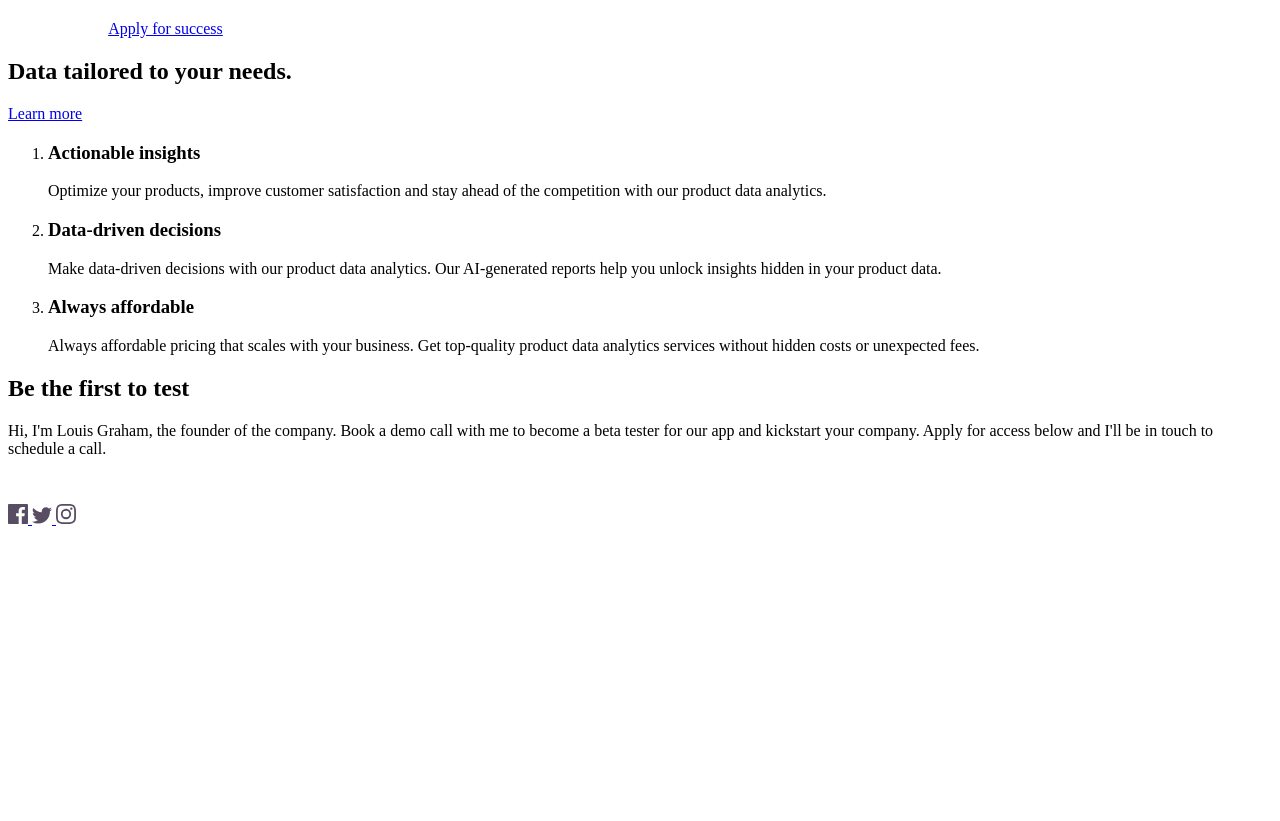
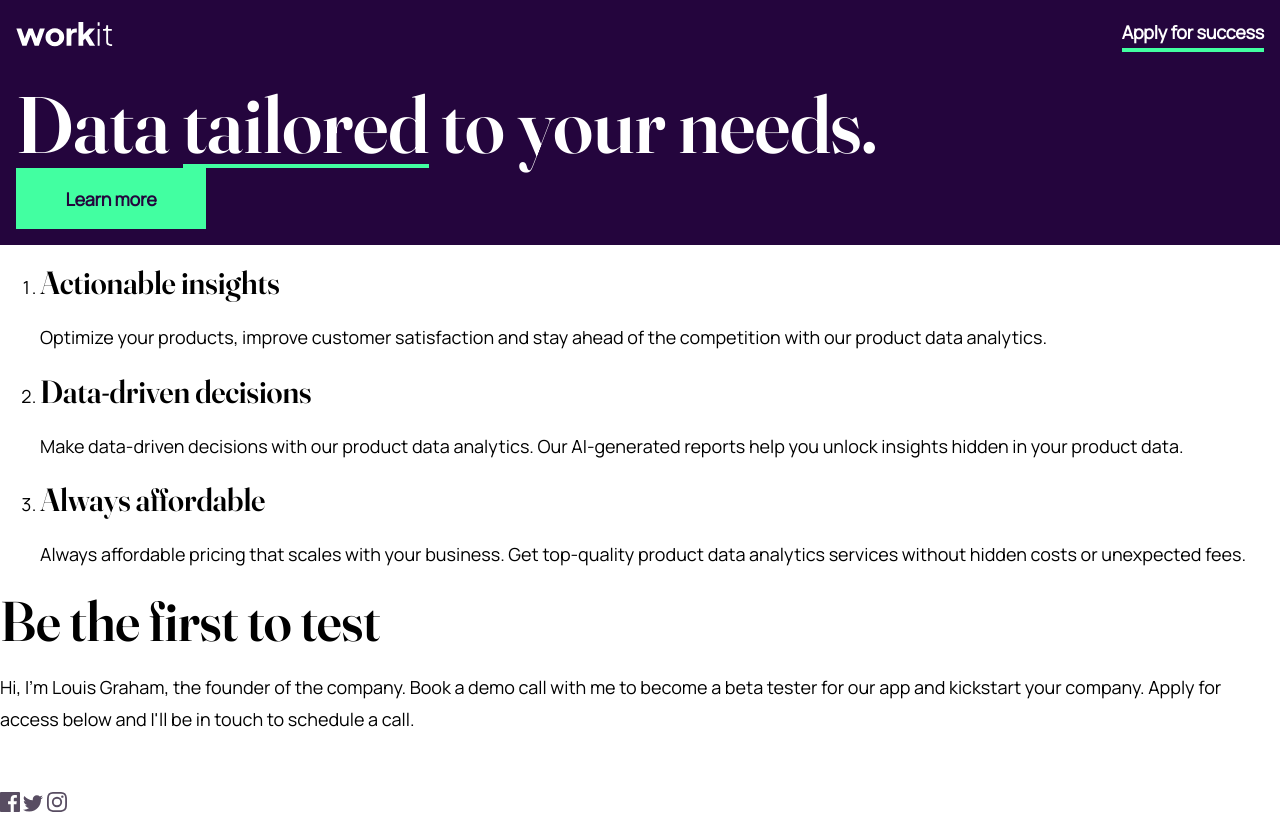
Before and after one commit to radektomasek/fm-workit-landing-page, a website built with Parcel: page index.html in a window 1280 px wide. Before the commit the page ends 800 px from the top, so only its background shows below. Built offline with nearby package versions, Linux system fonts and the light colour scheme.

Commit message:
Added font, variable settings, implementation of the core of the design system

```diff
--- a/index.html
+++ b/index.html
@@ -6,20 +6,17 @@
     <meta name="viewport" content="width=device-width, initial-scale=1.0">
     <title>Frontend Mentor | Workit landing page | Vanilla CSS version</title>
     <link rel="icon" type="image/png" sizes="32x32" href="./assets/favicon-32x32.png">
-    <link rel="preconnect" href="https://fonts.googleapis.com">
-    <link rel="preconnect" href="https://fonts.gstatic.com" crossorigin>
-    <link href="https://fonts.googleapis.com/css2?family=Fraunces:wght@600&family=Manrope&display=swap" rel="stylesheet">
     <link rel="stylesheet" href="./src/css/styles.css">
 </head>
 <body>
-    <header>
-        <img src="./assets/logo-light.svg" alt="Workit logo">
-        <a href="#">Apply for success</a>
+    <header class="header">
+        <img class="header__logo" src="./assets/logo-light.svg" alt="Workit logo">
+        <a class="header__button button--secondary" href="#">Apply for success</a>
     </header>
     <main>
         <section class="hero">
-            <h1>Data tailored to your needs.</h1>
-            <a href="#">Learn more</a>
+            <h1 class="hero__heading">Data <span>tailored</span> to your needs.</h1>
+            <a class="hero__button button--primary" href="#">Learn more</a>
         </section>
         <section class="insights">
             <ol>
--- a/src/css/styles.css
+++ b/src/css/styles.css
@@ -1,6 +1,25 @@
+@font-face {
+    font-family: 'Fraunces144';
+    src: url('../../assets/Fraunces_144pt-SemiBold.ttf');
+}
+
+@font-face {
+    font-family: 'Manrope';
+    src: url('../../assets/Manrope-Regular.ttf');
+}
+
 :root {
-    --fraunces-font-family: 'Fraunces', serif;
+    --fraunces-font-family: 'Fraunces144', serif;
     --manrope-font-family: 'Manrope', sans-serif;
+
+    --dark-purple-color: hsl(273, 85%, 13%);
+    --eucalyptus-color: hsl(150, 100%, 63%);
+    --davy-grey-color: hsl(271, 12%, 34%);
+    --ghost-white-color: hsl(276, 100%, 99%);
+    --white-color: hsl(0, 0%, 100%);
+
+    --button-width: 11.875rem;
+    --button-height: 3.8125rem;
 }
 
 
@@ -13,3 +32,82 @@ html {
 *::after {
     box-sizing: inherit;
 }
+
+body {
+    font-family: 'Manrope';
+    font-size: 1.125rem;
+    line-height: 1.8;
+    margin: 0;
+    padding: 0;
+}
+
+h1, h2, h3 {
+    font-family: var(--fraunces-font-family);
+    font-weight: 600;
+    margin: 0;
+    padding: 0;
+}
+
+h1 {
+    font-size: 5rem;
+    line-height: 1;
+}
+
+h2 {
+    font-size: 3.5rem;
+    line-height: 1.143;
+}
+
+h3 {
+    font-size: 2rem;
+    line-height: 1.25;
+}
+
+a {
+    color: var(--white-color);
+    text-decoration: none;
+    font-weight: 700;
+    letter-spacing: -0.01125em;
+}
+
+.button--primary {
+    display: inline-flex;
+    align-items: center;
+    text-decoration: none;
+    justify-content: center;
+    width: var(--button-width);
+    height: var(--button-height);
+    color: var(--dark-purple-color);
+    background: var(--eucalyptus-color);
+}
+
+.button--primary:hover {
+    color: var(--eucalyptus-color);
+    background: var(--dark-purple-color);
+    border: 3px solid var(--eucalyptus-color);
+}
+
+.button--secondary,
+.hero__heading span {
+    display: inline-block;
+    border-bottom: 4px solid var(--eucalyptus-color);
+
+}
+
+
+.button--secondary:hover {
+    color: var(--eucalyptus-color);
+}
+
+.header {
+    display: flex;
+    justify-content: space-between;
+    background-color: var(--dark-purple-color);
+    padding: 1rem;
+}
+
+.hero {
+    background-color: var(--dark-purple-color);
+    color: var(--white-color);
+    padding: 1rem;
+}
```
Also changed, not shown: assets/Fraunces_144pt-SemiBold.ttf (added), assets/Manrope-Regular.ttf (added).
